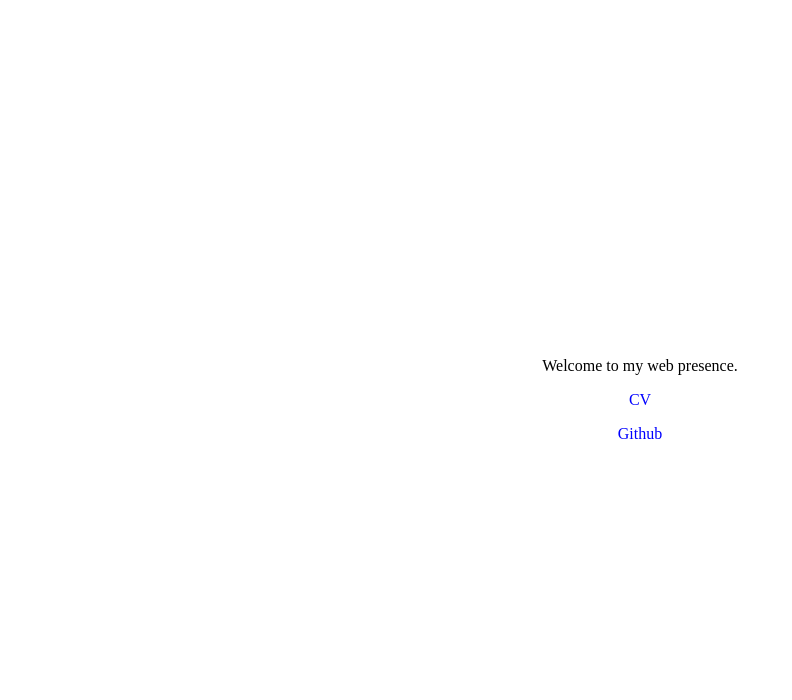
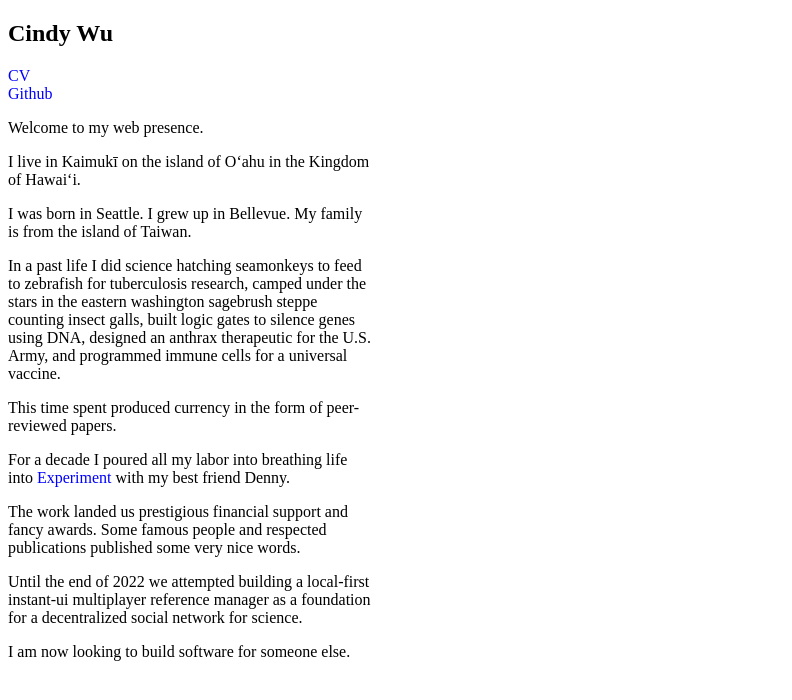
Before and after one commit to cindywu/cindy-wu, a Next.js app: page / in a window 1280 px wide. Shown: the top 700 px of the page, without its empty margins (0-792 px from the left). Built offline with nearby package versions, Linux system fonts and the light colour scheme.

Commit message:
about me

```diff
--- a/components/home.module.css
+++ b/components/home.module.css
@@ -1,18 +1,8 @@
 .container {
   display: flex;
   flex-direction: column;
-  align-items: center;
   justify-content: center;
-  min-height: 100vh;
   padding: 0 0.5rem;
-  text-align: center;
+  text-align: left;
+  max-width: 380px;
 }
-
-.cv {
-  color: blue;
-  padding-top: 1rem;
-}
-
-.cv:hover {
-  text-decoration: underline;
-}
--- a/components/home.tsx
+++ b/components/home.tsx
@@ -1,10 +1,12 @@
 import React from 'react'
 import styles from './home.module.css'
+import Link from 'next/link'
 
 export default function Home() {
   return (
     <div className={styles.container}>
-      Welcome to my web presence.
+      <h2>Cindy Wu</h2>
+      <div>
         <Thing
           text={"CV"}
           link={"https://read.cv/cindywu"}
@@ -13,6 +15,19 @@ export default function Home() {
           text={"Github"}
           link={"https://github.com/cindywu"}
         />
+      </div>
+      <div>
+        <p>Welcome to my web presence.</p>
+        <p>I live in Kaimukī on the island of Oʻahu in the Kingdom of Hawaiʻi.</p>
+        <p>I was born in Seattle. I grew up in Bellevue. My family is from the island of Taiwan.</p>
+        <p>In a past life I did science hatching seamonkeys to feed to zebrafish for tuberculosis research, camped under the stars in the eastern washington sagebrush steppe counting insect galls, built logic gates to silence genes using DNA, designed an anthrax therapeutic for the U.S. Army, and programmed immune cells for a universal vaccine.</p>
+        <p>This time spent produced currency in the form of peer-reviewed papers.</p>
+        <p>For a decade I poured all my labor into breathing life into <Link href="http://experiment.com">Experiment</Link> with my best friend Denny.
+        </p>
+        <p>The work landed us prestigious financial support and fancy awards. Some famous people and respected publications published some very nice words.</p>
+        <p>Until the end of 2022 we attempted building a local-first instant-ui multiplayer reference manager as a foundation for a decentralized social network for science.</p>
+        <p>I am now looking to build software for someone else.</p>
+      </div>
     </div>
   )
 }
--- a/styles/globals.css
+++ b/styles/globals.css
@@ -7,6 +7,11 @@ body {
 a {
   color: inherit;
   text-decoration: none;
+  color: blue;
+}
+
+a:hover {
+  text-decoration: underline;
 }
 
 * {
```
Lines whose indentation alone changed are shown as unchanged.
